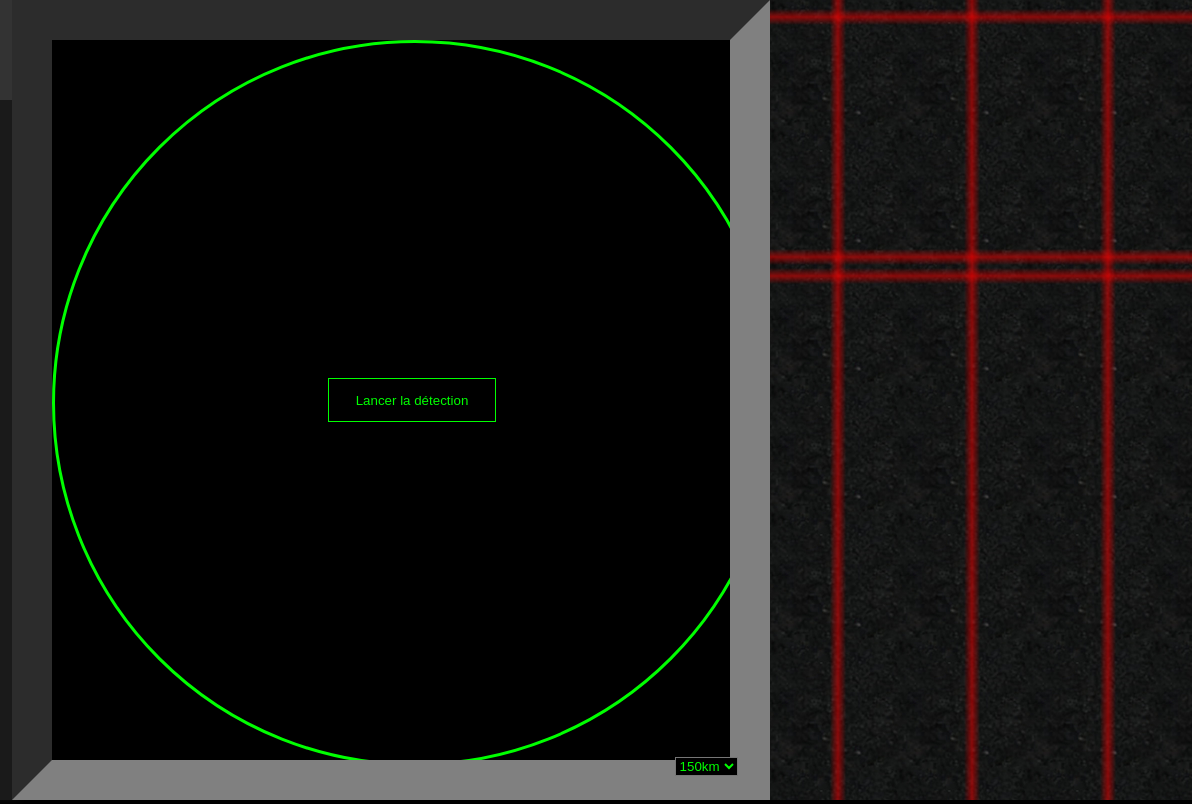
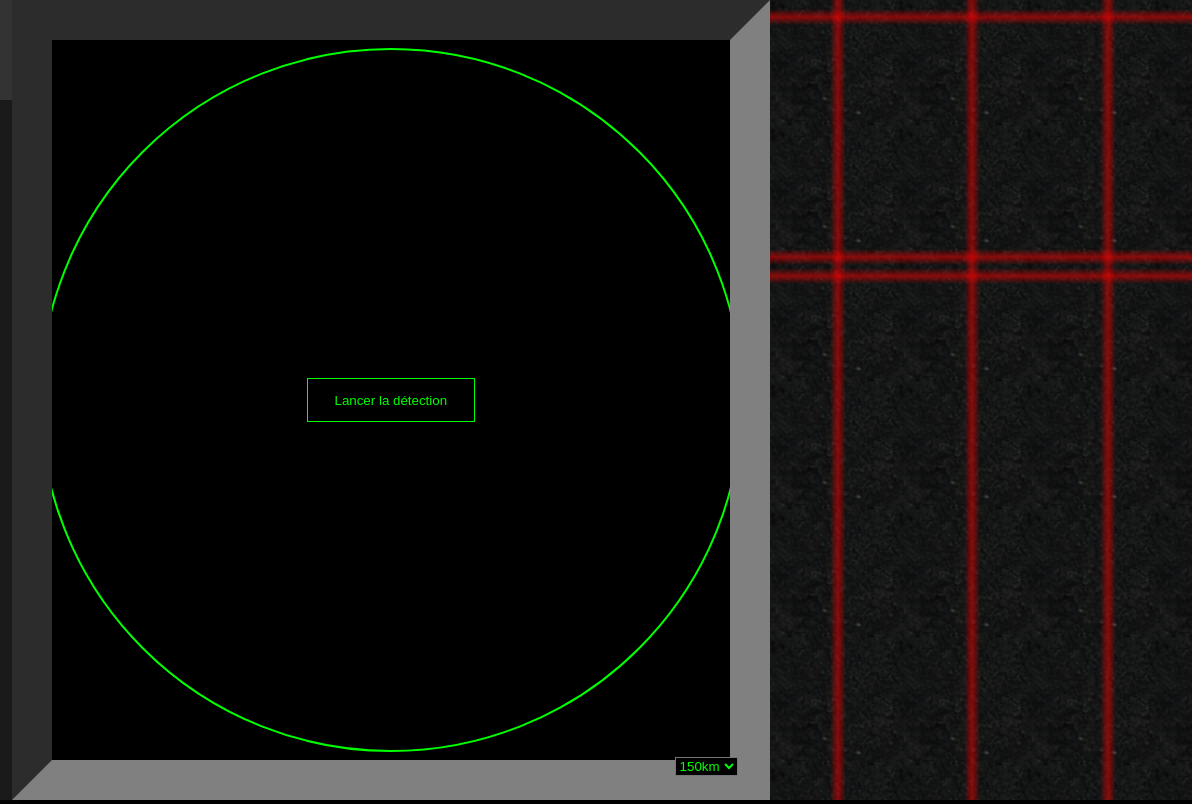
Before and after one commit to Monnaies-Libres/G1Quest, a plain HTML site: page index.html in a window 1280 px wide. Shown: the full height of the page, 88-1280 px from the left. Drawn offline with nearby package versions, Linux system fonts and the light colour scheme.

Commit message:
[sty] Centrage du radar

```diff
--- a/games/space/deco.css
+++ b/games/space/deco.css
@@ -354,13 +354,8 @@ a:visited {
 
 	background-color: var(--color--primary);
 
-	height: 90vh;
-	width: calc(100% - 10vh);
-	border-width: 5vh;
 	border-style: inset;
 	border-color: gray;
-
-	display: block;
 
 	transform: translateY(-125vh) scale(1.25);
 
--- a/games/space/layout.css
+++ b/games/space/layout.css
@@ -291,14 +291,32 @@ body[data-active-screen="luxuries"]       #radius {
 	left: 0;
 	overflow: auto;
 
-	height: 100vh;
-	width: 100%;
+	display: block;
 }
 
-.screen#actu       ol,
-.screen#events     ol,
-.screen#dormant    ol,
-.screen#immaterial ol,
+@media screen and (max-width: 49.999rem) {
+
+	.screen {
+
+		height: 100vh;
+		width: 100%;
+	}
+}
+
+@media screen and (min-width: 50rem) {
+
+	.screen {
+
+		height: 90vh;
+		width: calc(100% - 10vh);
+		border-width: 5vh;
+	}
+}
+
+.screen#actu       ol ,
+.screen#events     ol ,
+.screen#dormant    ol ,
+.screen#immaterial ol ,
 .screen#shippable  ol ,
 .screen#luxuries   ol ,
 .screen#exchange   ol {
@@ -355,33 +373,7 @@ body[data-active-screen="luxuries"]       #radius {
 /* >>>>>>>>>>>>>>>>>>>>>>>>>>>>>>>>>>>>>>>>>>>>>>>>>>>>>>>>>>>>>>>>>>>>>>>>>>>>> Screens displayed as a RADAR (on desktop)
  */
 
-.screen#dormant > .list,
-.screen#actu    > .list,
-.screen#events  > .list,
-.buttonContainer {
 
-    height: 90vh;
-    margin: 0vh; /* 5vh */
-    width: 90vh;
-
-}
-
-.screen#dormant > .list ,
-.screen#events  > .list ,
-.screen#actu    > .list {
-
-    border-radius: 50%;
-    position: relative;
-	overflow: hidden;
-}
-
-.screen#actu    .list .ad a,
-.screen#events  .list .ad a,
-.screen#dormant .list .ad a {
-
-	display: flex;
-	align-items: center;
-}
 
 @media screen and (max-width: 49.999rem) {
 
@@ -415,6 +407,40 @@ body[data-active-screen="luxuries"]       #radius {
 }
 
 @media screen and (min-width: 50rem) {
+
+	.screen:is(#dormant, #actu, #events) {
+
+		display: flex;
+		flex-direction: column;
+		align-items: center;
+		justify-content: center;
+	}
+
+	.buttonContainer {
+
+		height: 100%;
+		width: 100%;
+	}
+
+	.screen#dormant > .list ,
+	.screen#actu    > .list ,
+	.screen#events  > .list {
+
+		height: calc(90vh - 2 * 0.125rem - 1rem);
+		margin: 0vh; /* 5vh */
+		width: calc(90vh - 2 * 0.125rem - 1rem);
+
+		border-width: 0.125rem;
+	}
+
+	.screen#dormant > .list ,
+	.screen#events  > .list ,
+	.screen#actu    > .list {
+
+		border-radius: 50%;
+		position: relative;
+		overflow: hidden;
+	}
 
 	.screen#actu    .list .ad ,
 	.screen#events  .list .ad ,
@@ -545,6 +571,7 @@ body[data-active-screen="luxuries"]       #radius {
 
 		display: flex;
 		justify-content: center;
+		align-items: center;
 	}
 
 	.screen#actu    .list .ad a:before ,
```
